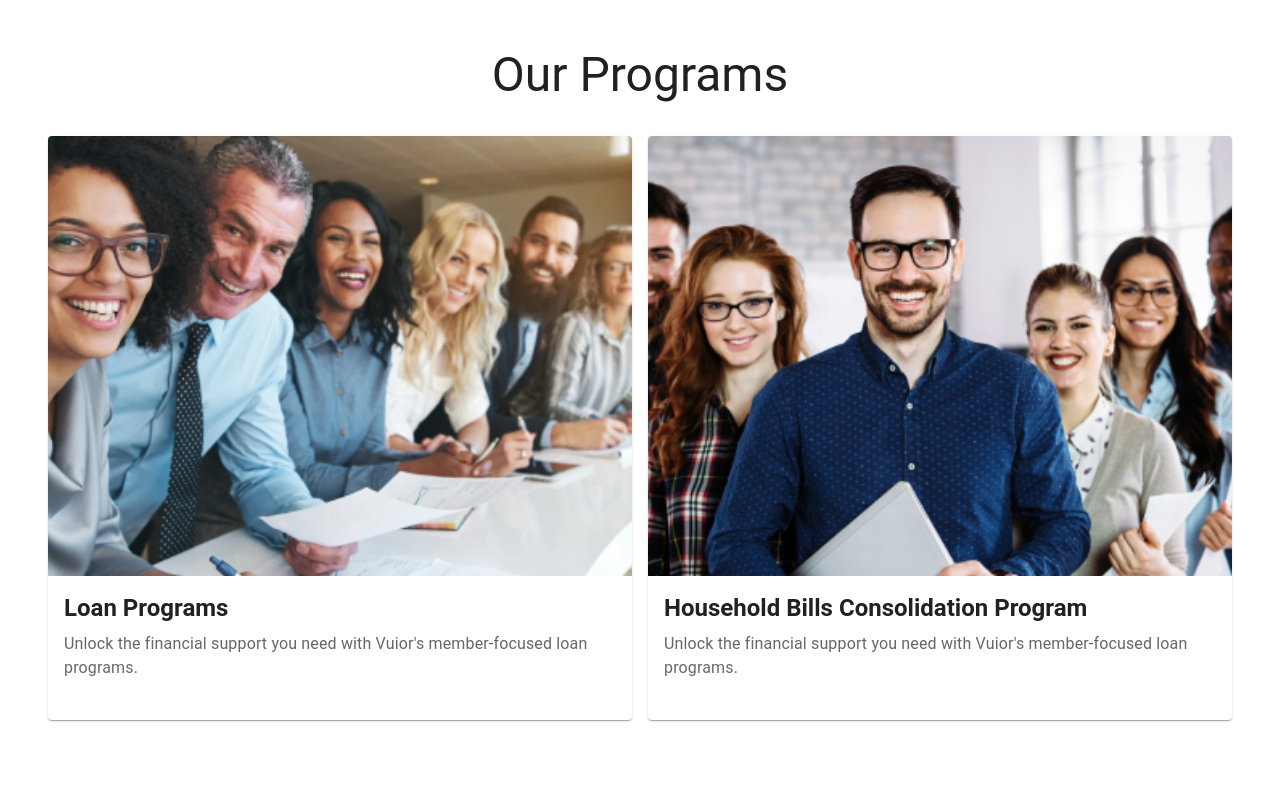
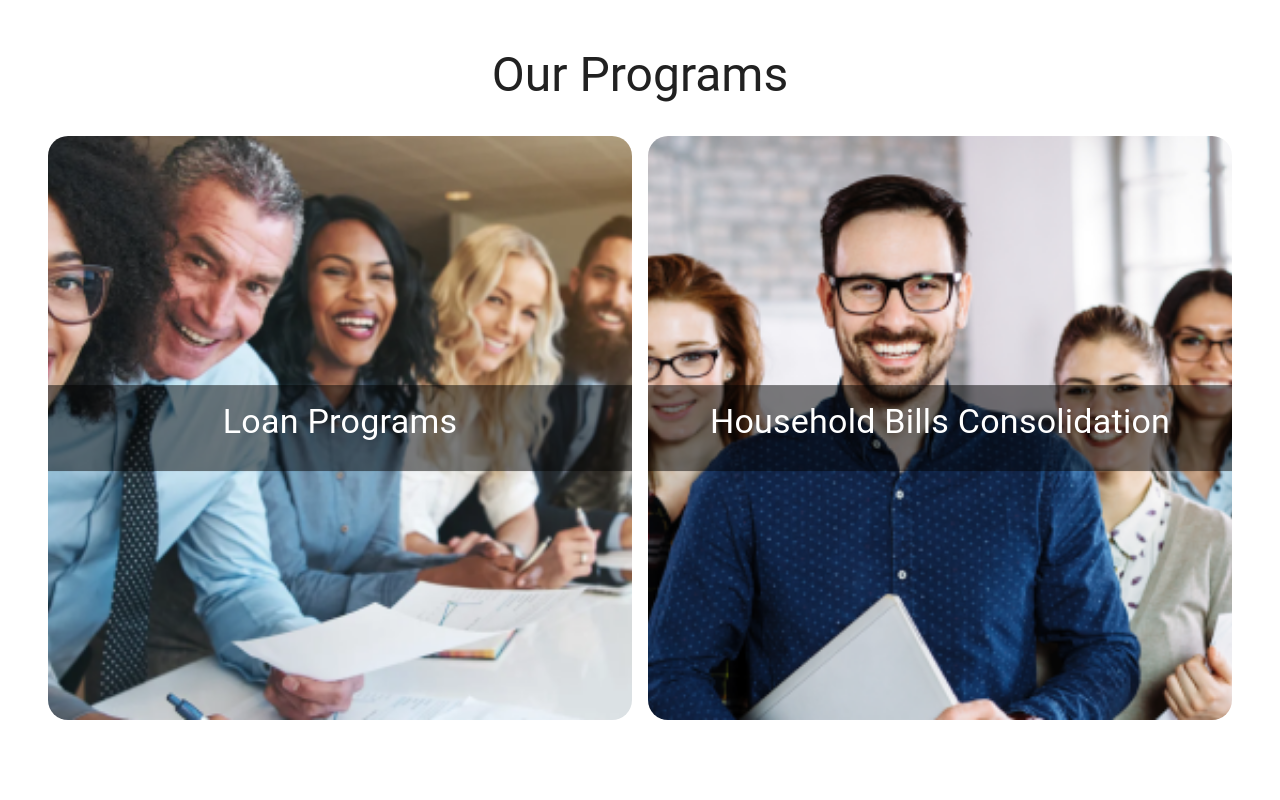
Before and after one commit to FaizanChoudhary/vuior, a React (Create React App) app: page / in a window 1280 px wide. Shown: the part 1260-2060 px from the top of the page. Built offline with nearby package versions, Linux system fonts and the light colour scheme.

Commit message:
Added overlay on card

```diff
--- a/src/sections/Home/ConsultationForm.js
+++ b/src/sections/Home/ConsultationForm.js
@@ -24,13 +24,7 @@ const ConsultationContainer = styled(Box)(({ theme }) => ({
   alignItems: "center",
   justifyContent: "center",
   overflow: "hidden", // Ensures no overflow from the background images
-}));
-
-// Background image swiper with fade in/out effect
-const SwiperWrapper = styled(Box)(({ theme }) => ({
-  position: "relative",
-  width: "100%",
-  height: "100%",
+  boxShadow: "rgba(99, 99, 99, 0.2) 0px 2px 8px 0px",
 }));
 
 const BackgroundSwiper = styled(Swiper)(({ theme }) => ({
@@ -40,26 +34,23 @@ const BackgroundSwiper = styled(Swiper)(({ theme }) => ({
   width: "100%",
   height: "100%",
   zIndex: -1, // Ensure the background is behind the overlay
+  "& .swiper-slide": {
+    transition: "transform 0.5s ease-in-out, opacity 0.5s ease-in-out", // Smooth transition
+  },
   "& .swiper-slide img": {
     width: "100%",
     height: "100%",
     objectFit: "cover",
     opacity: 0, // Initially set opacity to 0
-    transition: "opacity 2s ease-in-out", // Smooth transition effect
+    transform: "scale(1.1)", // Slightly zoomed in for inactive slides
   },
   "& .swiper-slide-active img": {
     opacity: 1, // Fade in the active slide
+    transform: "scale(1)", // Normal scale for the active slide
   },
-}));
-
-const Overlay = styled(Box)(({ theme }) => ({
-  position: "absolute",
-  top: 0,
-  left: 0,
-  width: "100%",
-  height: "100%",
-  backgroundColor: "rgba(0, 0, 0, 0.5)", // Semi-transparent dark overlay
-  zIndex: 0, // Ensure it's above the Swiper images but behind the form
+  "& .swiper-slide-next img, & .swiper-slide-prev img": {
+    opacity: 0.5, // Slightly dim the next and previous slides
+  },
 }));
 
 // Form container with glassmorphism effect
@@ -73,7 +64,9 @@ const FormContainer = styled(Stack)(({ theme }) => ({
   maxWidth: "500px", // Control form width
   width: "100%",
   position: "absolute",
+  [theme.breakpoints.up("md")]: {
     right: "5vw",
+  },
 }));
 
 // Styling for text fields
@@ -100,7 +93,6 @@ const StyledButton = styled(Button)(({ theme }) => ({
 
 // Background image swiper component
 const BackgroundImageSwiper = () => (
-  <SwiperWrapper>
   <BackgroundSwiper
     spaceBetween={0}
     slidesPerView={1}
@@ -109,7 +101,7 @@ const BackgroundImageSwiper = () => (
       disableOnInteraction: false,
     }}
     loop={true} // Continuous loop for the background
-      effect="fade" // Using fade effect for smooth transitions
+    effect="fade"
     modules={[Autoplay, EffectFade]} // Adding fade effect module
   >
     <SwiperSlide>
@@ -122,7 +114,6 @@ const BackgroundImageSwiper = () => (
       <img src="/assets/consultation_image_3.jpg" alt="Consultation3" />
     </SwiperSlide>
   </BackgroundSwiper>
-  </SwiperWrapper>
 );
 
 const ConsultationForm = () => {
@@ -130,7 +121,6 @@ const ConsultationForm = () => {
     <ConsultationContainer>
       {/* Background Image Swiper */}
       <BackgroundImageSwiper />
-      <Overlay />
 
       {/* Foreground Form */}
       <FormContainer data-aos="fade-up">
--- a/src/sections/Home/ProgramsSection.js
+++ b/src/sections/Home/ProgramsSection.js
@@ -1,12 +1,4 @@
-import {
-  Grid,
-  Typography,
-  Button,
-  Card,
-  CardContent,
-  CardMedia,
-  Box,
-} from "@mui/material";
+import { Grid, Typography, Button, CardMedia, Box } from "@mui/material";
 import ArrowForwardIcon from "@mui/icons-material/ArrowForward";
 import { styled } from "@mui/system";
 
@@ -20,72 +12,74 @@ const ProgramsContainer = styled(Box)(({ theme }) => ({
 }));
 
 // Styling for individual program cards
-const FlipCard = styled("div")({
-  perspective: "1000px",
-  width: "100%",
-  height: "100%",
+const ProgramCard = styled(Box)(({ theme }) => ({
   position: "relative",
   borderRadius: "20px",
+  overflow: "hidden",
+  height: "100%",
+  "&:hover .overlay": {
+    opacity: 1,
+    transform: "translateY(0)", // Overlay slides up
+  },
+  "&:hover .heading-on-image": {
+    opacity: 0, // Heading fades out
+  },
+}));
+
+const CardImage = styled(CardMedia)({
+  height: "100%",
+  objectFit: "cover",
 });
 
-const FlipCardInner = styled("div")({
-  transition: "transform 0.6s ease-in-out",
-  transformStyle: "preserve-3d",
-  position: "relative",
+const HeadingOnImage = styled(Box)(({ theme }) => ({
+  position: "absolute",
+  top: "50%",
+  left: "50%",
+  transform: "translate(-50%, -50%)",
+  color: "white",
+  textAlign: "center",
+  zIndex: 1,
   width: "100%",
-  height: "100%",
-  transformOrigin: "center",
-  "&:hover": {
-    transform: "rotateY(180deg)",
-  },
-  transform: "translateZ(0)", // Force hardware acceleration
-});
+  padding: theme.spacing(2),
+  backgroundColor: "rgba(0, 0, 0, 0.5)", // Slightly dark background for text readability
+  transition: "opacity 0.3s ease", // Smooth fade-out effect
+}));
 
-const FlipCardSide = styled(Card)({
+const Overlay = styled(Box)(({ theme }) => ({
   position: "absolute",
-  width: "100%",
-  height: "100%",
-  backfaceVisibility: "hidden",
-  display: "flex",
-  alignItems: "center",
-  justifyContent: "center",
-  flexDirection: "column",
-});
-
-const FlipCardFront = styled(FlipCardSide)({
-  zIndex: 2,
-  transform: "rotateY(0deg)",
-});
-
-const FlipCardBack = styled(FlipCardSide)(({ image }) => ({
-  transform: "rotateY(180deg)",
-  backgroundImage: `url(${image})`,
-  backgroundSize: "cover",
-  backgroundPosition: "center",
-  color: "white",
-  padding: "30px",
-  position: "relative",
-  "&::before": {
-    content: '""',
-    position: "absolute",
-    top: 0,
+  bottom: 0,
   left: 0,
   width: "100%",
   height: "100%",
   backgroundColor: "rgba(0, 0, 0, 0.6)", // Blackish overlay
-    zIndex: 1,
-  },
-  "& > *": {
-    zIndex: 2,
-  },
+  color: "white",
+  display: "flex",
+  flexDirection: "column",
+  alignItems: "center",
+  justifyContent: "center",
+  opacity: 0,
+  transform: "translateY(100%)", // Start below the view
+  transition: "opacity 0.3s ease, transform 0.3s ease",
+  padding: theme.spacing(4),
+  borderRadius: "20px",
 }));
 
-// Custom button with an arrow icon
+const OverlayContent = styled(Box)(({ theme }) => ({
+  textAlign: "center",
+  display: "flex",
+  flexDirection: "column",
+  alignItems: "center",
+}));
+
 const LearnMoreButton = styled(Button)(({ theme }) => ({
   marginTop: theme.spacing(2),
   display: "flex",
   justifyContent: "center",
   alignItems: "center",
+  transition: "transform 0.3s ease", // Smooth zoom effect
+  "&:hover": {
+    transform: "scale(1.1)", // Zoom in effect
+  },
 }));
 
 const ProgramsSection = () => {
@@ -104,49 +98,35 @@ const ProgramsSection = () => {
           data-aos="fade-up"
           data-aos-duration="1000"
         >
-          <FlipCard>
-            <FlipCardInner>
-              <FlipCardFront>
-                <CardMedia
+          <ProgramCard>
+            <CardImage
               component="img"
               image="/assets/loan_program.png"
               alt="Loan Programs"
-                  sx={{ height: "100%", objectFit: "cover" }}
             />
-                <CardContent>
-                  <Typography
-                    variant="h5"
-                    gutterBottom
-                    sx={{ fontWeight: "bold" }}
-                  >
+            <HeadingOnImage className="heading-on-image">
+              <Typography variant="h4" gutterBottom>
                 Loan Programs
               </Typography>
-                  <Typography variant="body1" color="textSecondary" paragraph>
-                    Unlock the financial support you need with Vuior's
-                    member-focused loan programs.
-                  </Typography>
-                </CardContent>
-              </FlipCardFront>
-              <FlipCardBack image="/assets/loan_program.png">
+            </HeadingOnImage>
+            <Overlay className="overlay">
+              <OverlayContent>
                 <Typography variant="h4" gutterBottom>
                   More About This Program
                 </Typography>
-                <Typography variant="h6" paragraph>
+                <Typography variant="body1" paragraph>
                   Unlock the financial support you need with Vuior's
                   member-focused loan programs. Designed to cater to all credit
                   profiles, our loan options provide flexible terms, competitive
                   rates, and quick approval. With in-house and special
                   financing, we ensure personalized solutions for every member.
-                  Join vuior and take advantage of our commitment to diversity,
-                  equity, and inclusion,fostering lifelong relationships and
-                  building a supportive communityu
                 </Typography>
                 <LearnMoreButton variant="contained" color="primary">
                   Learn More <ArrowForwardIcon sx={{ ml: 1 }} />
                 </LearnMoreButton>
-              </FlipCardBack>
-            </FlipCardInner>
-          </FlipCard>
+              </OverlayContent>
+            </Overlay>
+          </ProgramCard>
         </Grid>
         <Grid
           item
@@ -156,38 +136,27 @@ const ProgramsSection = () => {
           data-aos="fade-up"
           data-aos-duration="3000"
         >
-          <FlipCard>
-            <FlipCardInner>
-              <FlipCardFront>
-                <CardMedia
+          <ProgramCard>
+            <CardImage
               component="img"
               image="/assets/house_hold.png"
               alt="Household Bills Consolidation Program"
-                  sx={{ height: "100%", objectFit: "cover" }}
             />
-                <CardContent>
-                  <Typography
-                    variant="h5"
-                    gutterBottom
-                    sx={{ fontWeight: "bold" }}
-                  >
-                    Household Bills Consolidation Program
+            <HeadingOnImage className="heading-on-image">
+              <Typography variant="h4" gutterBottom>
+                Household Bills Consolidation
               </Typography>
-                  <Typography variant="body1" color="textSecondary" paragraph>
-                    Unlock the financial support you need with Vuior's
-                    member-focused loan programs.
-                  </Typography>
-                </CardContent>
-              </FlipCardFront>
-              <FlipCardBack image="/assets/house_hold.png">
+            </HeadingOnImage>
+            <Overlay className="overlay">
+              <OverlayContent>
                 <Typography variant="h4" gutterBottom>
                   More About This Program
                 </Typography>
-                <Typography variant="h6" paragraph>
-                  Save up to 25% on your household bills with vuior's
+                <Typography variant="body1" paragraph>
+                  Save up to 25% on your household bills with Vuior's
                   group-negotiated discounts through top-tier providers. Our
                   member-driven program continuously adapts to meet your needs,
-                  delivering innovative and relevant services. Become a vuior
+                  delivering innovative and relevant services. Become a Vuior
                   member and experience our dedication to diversity, equity, and
                   inclusion, focusing on your needs and building a strong,
                   supportive community. Schedule a free consultation today!
@@ -195,9 +164,9 @@ const ProgramsSection = () => {
                 <LearnMoreButton variant="contained" color="primary">
                   Learn More <ArrowForwardIcon sx={{ ml: 1 }} />
                 </LearnMoreButton>
-              </FlipCardBack>
-            </FlipCardInner>
-          </FlipCard>
+              </OverlayContent>
+            </Overlay>
+          </ProgramCard>
         </Grid>
       </Grid>
     </ProgramsContainer>
```
Lines whose indentation alone changed are shown as unchanged.
